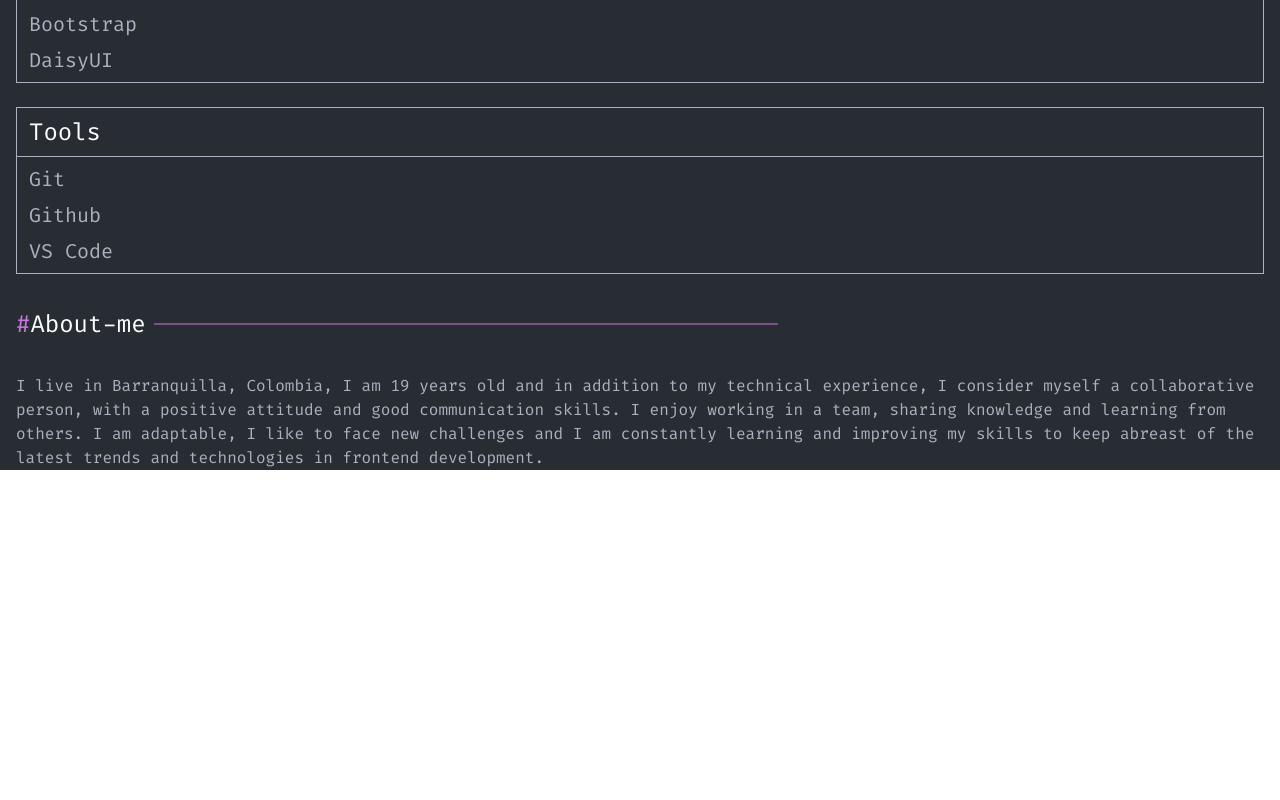
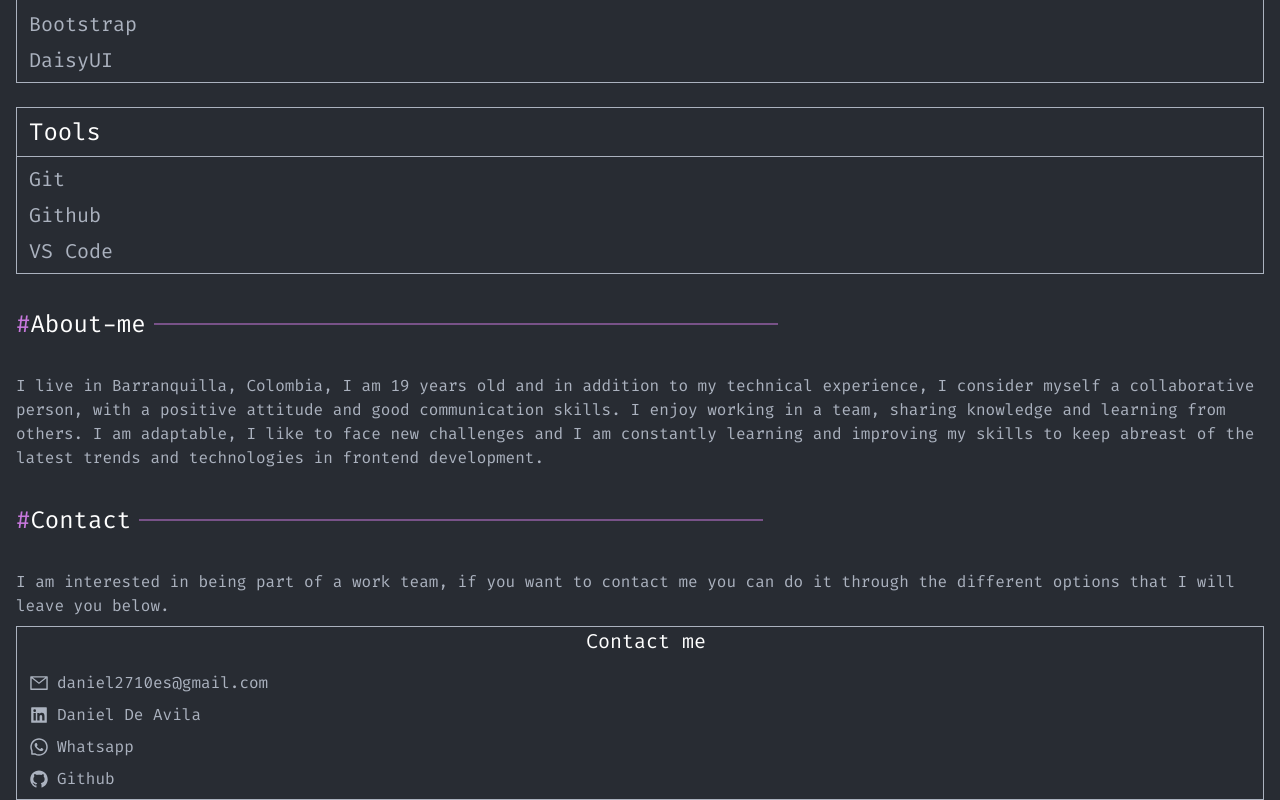
Before and after one commit to daniel2710/portfolio, a Next.js app: page / in a window 1280 px wide. Shown: the part 2956-3756 px from the top of the page. Before the commit the page ends 3426 px from the top, so only its background shows below. Built offline with nearby package versions, Linux system fonts and the light colour scheme.

Commit message:
contact section

```diff
--- /dev/null
+++ b/views/Contact.tsx
@@ -0,0 +1,45 @@
+import Image from 'next/image';
+import Line from '../public/img/line_pink.svg';
+import { AiFillLinkedin, AiOutlineMail, AiOutlineWhatsApp, AiFillGithub } from 'react-icons/ai';
+
+const Contact = () => {
+  return (
+    <section className='pt-[34px] px-4 bg-main'>
+        <div className='flex gap-2'>
+            <h2 className='text-white text-2xl'><span className='text-pink'>#</span>Contact</h2>
+            <Image className='w-[50%]' src={Line} alt='Line' />
+        </div>
+        <div className='mt-[34px]'>
+            <p className='text-gray text-base'>I am interested in being part of a work team, if you want to contact me you can do it through the different options that I will leave you below.</p>
+        </div>
+
+        <div className='flex flex-col gap-6 mt-2 border-[1px] border-gray text-gray'>
+            <div className='flex flex-col gap-2 pb-2'>
+                <div className='pl-3 flex flex-col gap-4'>
+                    <p className='text-xl text-white text-center'>Contact me</p>
+                    <div className='flex gap-2 flex-col'>
+                        <a href='mailto:daniel2710es@gmail.com' target='_blank' className='flex gap-2 items-center'>
+                            <AiOutlineMail className='w-5 h-5'/>
+                            <p className='text-base text-gray'>daniel2710es@gmail.com</p>
+                        </a>
+                        <a href='https://www.linkedin.com/in/daniel-de-avila' target='_blank' className='flex gap-2 items-center'>
+                            <AiFillLinkedin className='w-5 h-5' />
+                            <p className='text-base text-gray'>Daniel De Avila</p>
+                        </a>
+                        <a href='https://api.whatsapp.com/send?phone=+573244933254&text=Hello' target='_blank' className='flex gap-2 items-center'>
+                            <AiOutlineWhatsApp className='w-5 h-5' />
+                            <p className='text-base text-gray'>Whatsapp</p>
+                        </a>
+                        <a href='https://github.com/daniel2710' target='_blank' className='flex gap-2 items-center'>
+                            <AiFillGithub className='w-5 h-5' />
+                            <p className='text-base text-gray'>Github</p>
+                        </a>
+                    </div>
+                </div>
+            </div>
+        </div>
+    </section>
+  )
+}
+
+export default Contact
--- a/views/Index.tsx
+++ b/views/Index.tsx
@@ -7,6 +7,7 @@
 import Projects from './Projects';
 import Skills from './Skills';
 import About from './About';
+import Contact from './Contact';
 
 const Index = () => {
   return (
@@ -16,6 +17,7 @@
       <Projects/>
       <Skills/>
       <About/>
+      <Contact/>
       <Particles/>
     </div>
   )
```
